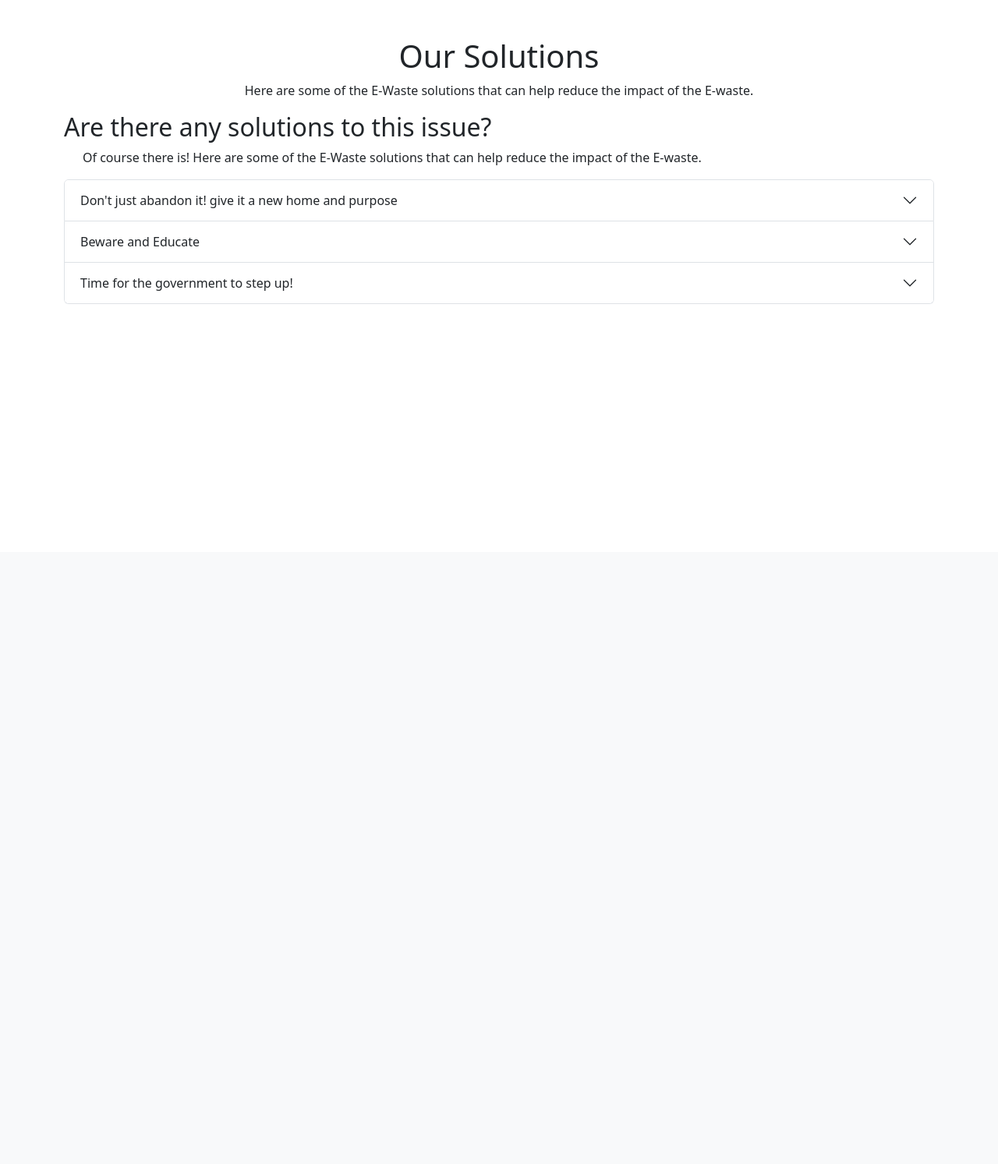
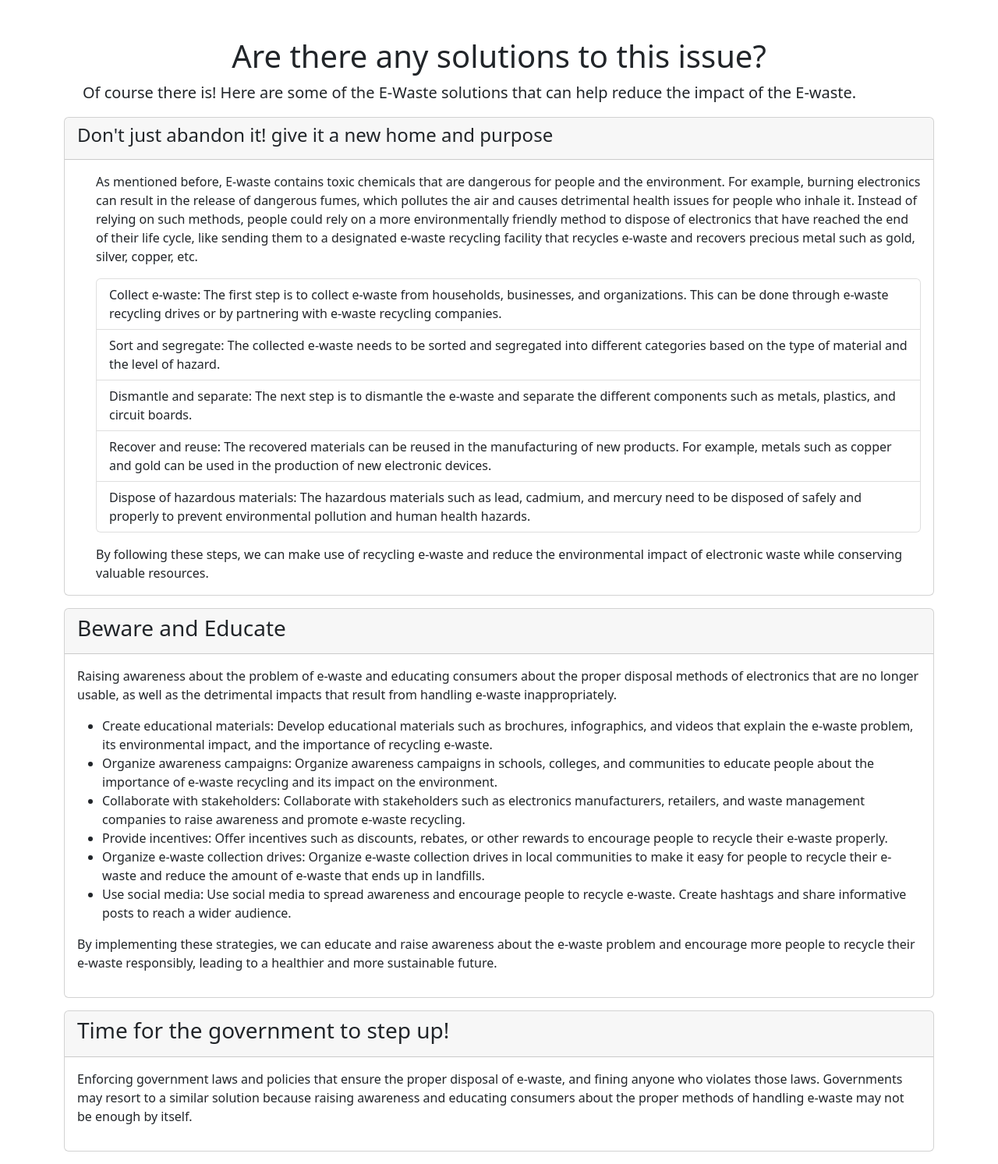
Before and after one commit to Omar-Abdullah-Shaikh-Al-Zoor/E-Waste-Awareness-Website, a PHP site: page /solutions.html in a window 1280 px wide. Shown: the part 92-1585 px from the top of the page at 78% size. Before the commit the page ends 482 px from the top, so only its background shows below. Run offline with PHP 8.4, Linux system fonts and the light colour scheme.

Commit message:
Donation and Solution pages updated

```diff
--- a/media/css/style.css
+++ b/media/css/style.css
@@ -93,6 +93,11 @@ iframe {
     transition: transform 0.5s ease-in-out;
     transform: scale(1.1);
   }
+
+
+.custom-tooltip {
+    --bs-tooltip-bg: var(--bs-secondary);
+}
 /* Additional custom styles */
 .donate-body {
     background-color: #f0f0f0;
--- a/solutions.html
+++ b/solutions.html
@@ -49,66 +49,38 @@
                 </div>
             </nav>
         </header>
-        <main class="container-sm mt-5">
+        <main class="container mt-5">
             <article>
                 <section>
-                    <h1 class="text-center">Our Solutions</h1>
-                    <p class="text-center">Here are some of the E-Waste solutions that can help reduce the impact of the E-waste.</p>
+                    <h1 class="text-center">Are there any solutions to this issue?</h1>
+                    <p class="ms-4 fs-5"> Of course there is! Here are some of the E-Waste solutions that can help reduce the impact of the E-waste.</p>
                 </section>
                 <section>
-                    <h2>Are there any solutions to this issue?</h2>
-                    <p class="ms-4"> Of course there is! Here are some of the E-Waste solutions that can help reduce the impact of the E-waste.</p>
-                    <div class="accordion" id="accordion">
-                        <div class="accordion-item">
-                            <h2 class="accordion-header">
-                                <button class="accordion-button collapsed" type="button" data-bs-toggle="collapse" data-bs-target="#second-collapse" aria-expanded="false" aria-controls="second-collapse">
-                                    Don't just abandon it! give it a new home and purpose
-                                </button>
-                            </h2>
-                            <div id="second-collapse" class="accordion-collapse collapse" data-bs-parent="#accordion">
-                                <div class="accordion-body">
-                                    <p>
-                                        As mentioned before, E-waste contains toxic chemicals that are dangerous for people and the environment.
-                                        For example, burning electronics can result in the release of dangerous fumes, which pollutes the air and
-                                         causes detrimental health issues for people who inhale it. Instead of relying on such methods,
-                                        people could rely on a more environmentally friendly method to dispose of electronics that have reached
-                                         the end of their life cycle, like sending them to a designated e-waste recycling facility that
-                                        recycles e-waste and recovers precious metal such as gold, silver, copper, etc.
-
-                                        <ol>To make use of recycling e-waste, here are some steps that can be taken:
-                                            <li>Collect e-waste: The first step is to collect e-waste from households, businesses, and organizations.
-                                                 This can be done through e-waste recycling drives or by partnering with e-waste recycling companies.</li>
-
-                                            <li>Sort and segregate: The collected e-waste needs to be sorted and segregated into different categories
-                                                based on the type of material and the level of hazard.</li>
-
-                                            <li>Dismantle and separate: The next step is to dismantle the e-waste and separate the different components
-                                                 such as metals, plastics, and circuit boards.</li>
-
-                                            <li>Recover and reuse: The recovered materials can be reused in the manufacturing of new products.
-                                                 For example, metals such as copper and gold can be used in the production of new electronic devices.</li>
-
-                                            <li>Dispose of hazardous materials: The hazardous materials such as lead, cadmium, and mercury need
-                                                 to be disposed of safely and properly to prevent environmental pollution and human health hazards.</li>
-                                        </ol>
-
-                                        By following these steps, we can make use of recycling e-waste and reduce the environmental impact of electronic waste while conserving valuable resources.
-                                    </p>
+                    <div class="card  my-3">
+                        <div class="card-header">
+                            <h4 class="card-title">Don't just abandon it! give it a new home and purpose</h4>
+                        </div>
+                        <div class="card-body">
+                            <p class="card-text ms-4">As mentioned before, E-waste contains toxic chemicals that are dangerous for people and the environment. For example, burning electronics can result in the release of dangerous fumes, which pollutes the air and causes detrimental health issues for people who inhale it. Instead of relying on such methods, people could rely on a more environmentally friendly method to dispose of electronics that have reached the end of their life cycle, like sending them to a designated e-waste recycling facility that recycles e-waste and recovers precious metal such as gold, silver, copper, etc.</p>
+                            <ul class="list-group ms-4 mb-3">
+                                <li class="list-group-item">Collect e-waste: The first step is to collect e-waste from households, businesses, and organizations. This can be done through e-waste recycling drives or by partnering with e-waste recycling companies.</li>
+                                <li class="list-group-item">Sort and segregate: The collected e-waste needs to be sorted and segregated into different categories based on the type of material and the level of hazard.</li>
+                                <li class="list-group-item">Dismantle and separate: The next step is to dismantle the e-waste and separate the different components such as metals, plastics, and circuit boards.</li>
+                                <li class="list-group-item">Recover and reuse: The recovered materials can be reused in the manufacturing of new products. For example, metals such as copper and gold can be used in the production of new electronic devices.</li>
+                                <li class="list-group-item">Dispose of hazardous materials: The hazardous materials such as lead, cadmium, and mercury need to be disposed of safely and properly to prevent environmental pollution and human health hazards.</li>
+                            </ul>
+                            <p class="card-text ms-4">By following these steps, we can make use of recycling e-waste and reduce the environmental impact of electronic waste while conserving valuable resources.</p>
                         </div>
                     </div>
+
+                    <div class="card  my-3">
+                        <div class="card-header">
+                            <h3 class="card-title">Beware and Educate</h3>
                         </div>
-                        <div class="accordion-item">
-                            <h2 class="accordion-header">
-                                <button class="accordion-button collapsed" type="button" data-bs-toggle="collapse" data-bs-target="#third-collapse" aria-expanded="false" aria-controls="third-collapse">
-                                Beware and Educate
-                                </button>
-                            </h2>
-                            <div id="third-collapse" class="accordion-collapse collapse" data-bs-parent="#accordion">
-                                <div class="accordion-body">
-                                    <p>
-                                    Raising awareness about the problem of e-waste and educating consumers about the proper disposal methods of electronics
-                                     that are no longer usable,as well as the detrimental impacts that result from handling e-waste inappropriately.
-                                     <ul>Here are some strategies that can be used to achieve this goal:
+                        <div class="card-body">
+                            <p>Raising awareness about the problem of e-waste and educating consumers about the proper disposal methods of electronics
+                                that are no longer usable, as well as the detrimental impacts that result from handling e-waste inappropriately.</p>
+                            <ul>
                                 <li>Create educational materials: Develop educational materials such as brochures, infographics, and videos
                                     that explain the e-waste problem, its environmental impact, and the importance of recycling e-waste.</li>
 
@@ -127,32 +99,20 @@
                                 <li>Use social media: Use social media to spread awareness and encourage people to recycle e-waste.
                                     Create hashtags and share informative posts to reach a wider audience.</li>
                             </ul>
-                                     By implementing these strategies, we can educate and raise awareness about the e-waste problem and encourage
-                                      more people to recycle their e-waste responsibly, leading to a healthier and more sustainable future.
-                                    </p>
+                            <p>By implementing these strategies, we can educate and raise awareness about the e-waste problem and encourage
+                                more people to recycle their e-waste responsibly, leading to a healthier and more sustainable future.</p>
                         </div>
                     </div>
+                    <div class="card  my-3">
+                        <div class="card-header">
+                            <h3 class="card-title">Time for the government to step up!</h3>
                         </div>
-                        <div class="accordion-item">
-                            <h2 class="accordion-header">
-                                <button class="accordion-button collapsed" type="button" data-bs-toggle="collapse" data-bs-target="#fourth-collapse" aria-expanded="false" aria-controls="fourth-collapse">
-                                    Time for the government to step up!
-                                </button>
-                            </h2>
-                            <div id="fourth-collapse" class="accordion-collapse collapse" data-bs-parent="#accordion">
-                                <div class="accordion-body">
-                                    <p>
-                                    Enforcing government laws and policies that ensure the proper disposal of e-waste, and fining anyone who violates those laws.
+                        <div class="card-body">
+                            <p>Enforcing government laws and policies that ensure the proper disposal of e-waste, and fining anyone who violates those laws.
                                 Governments may resort to a similar solution because raising awareness and educating consumers about the proper methods of handling
-                                     e-waste may not be enough by itself.
-
-
-                                    </p>
+                                e-waste may not be enough by itself.</p>
                         </div>
                     </div>
-                            </div>
-                    </div>
-                </section>
                 </section>
             </article>
         </main>
```
Also changed, not shown: donation.html (+71 -73 lines). Lines whose indentation alone changed are shown as unchanged.
